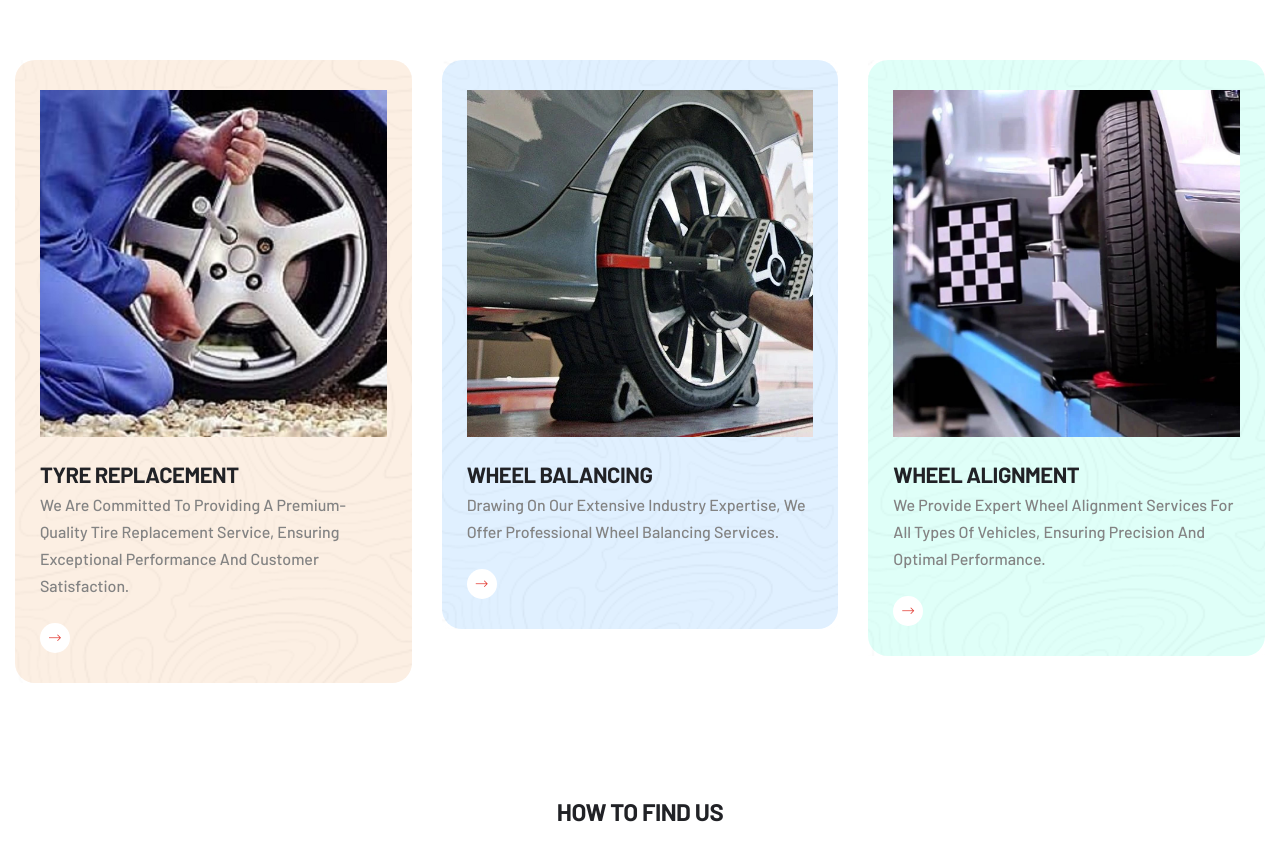
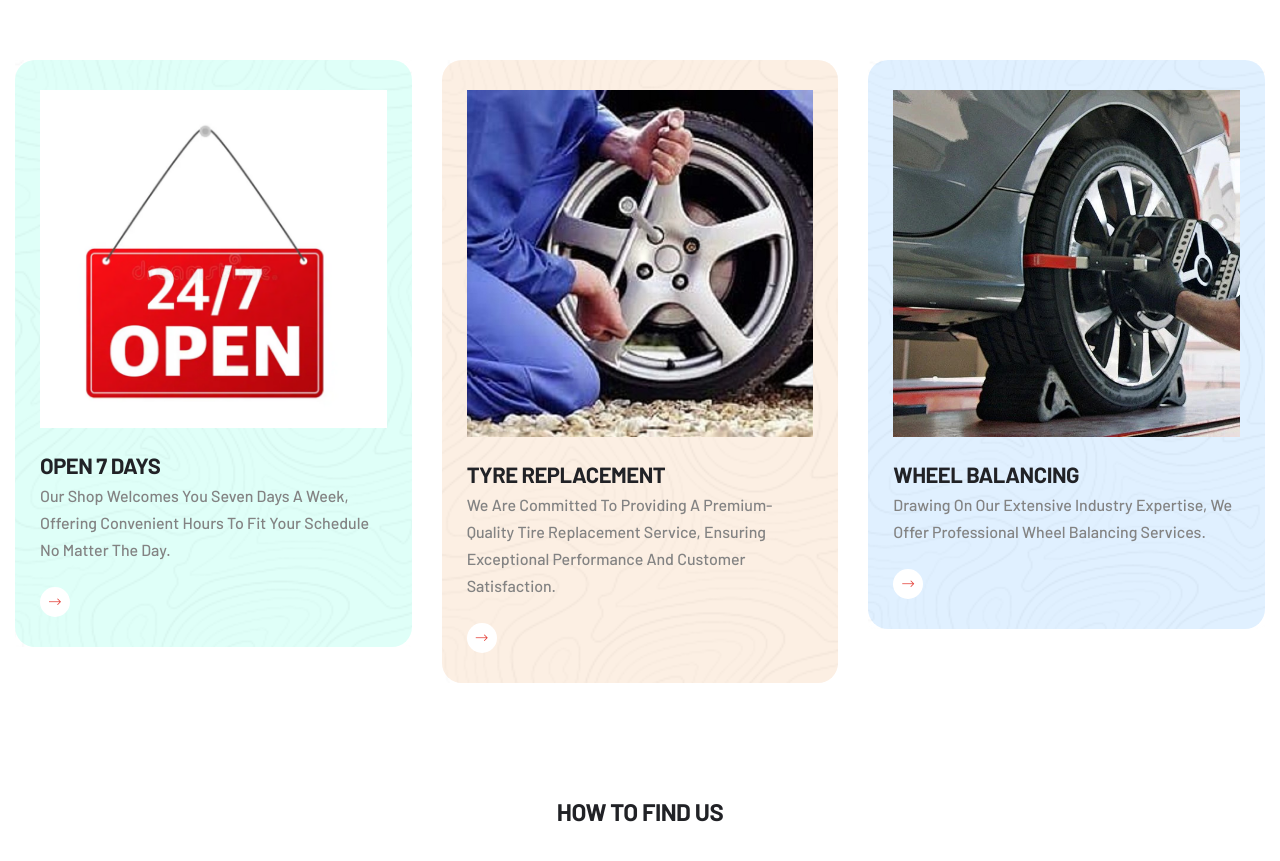
Before and after one commit to niobium-nz/wingtyreschch.co.nz, a plain HTML site: page src/index.html in a window 1280 px wide. Shown: the part 557-1418 px from the top of the page. Drawn offline with Linux system fonts and the light colour scheme; files whose address does not match are found by name.

Commit message:
Open 7 days. Banner color update.

```diff
--- a/src/index.html
+++ b/src/index.html
@@ -79,6 +79,19 @@
         <section class="feature-five" id="feature">
             <div class="container">
                 <div class="row gutter-y-30">
+                    <div class="col-xl-4 col-md-6 wow fadeInUp" data-wow-delay="150ms">
+                        <div class="feature-five__item" style="--accent-color: #DFFFF8;">
+                            <div class="feature-five__item__shape" style="background-image: url(assets/images/shapes/feature-5-shape-1.png);"></div>
+                            <div class="feature-five__item__image">
+                                <img src="assets/images/resources/feature-6-1.png">
+                            </div>
+                            <h3 class="feature-five__item__title">Open 7 Days</h3>
+                            <p class="feature-five__item__text">
+                                Our shop welcomes you seven days a week, offering convenient hours to fit your schedule no matter the day.
+                            </p>
+                            <a class="feature-five__item__rm"><i class="flaticon-arrow-right"></i></a>
+                        </div>
+                    </div><!-- feature-item -->
                     <div class="col-xl-4 col-md-6 wow fadeInUp" data-wow-delay="00ms">
                         <div class="feature-five__item" style="--accent-color: #FCEFE3;">
                             <div class="feature-five__item__shape" style="background-image: url(assets/images/shapes/feature-5-shape-1.png);"></div>
@@ -101,19 +114,6 @@
                             <h3 class="feature-five__item__title">Wheel Balancing</h3>
                             <p class="feature-five__item__text">
                                 Drawing on our extensive industry expertise, we offer professional wheel balancing services.
-                            </p>
-                            <a class="feature-five__item__rm"><i class="flaticon-arrow-right"></i></a>
-                        </div>
-                    </div><!-- feature-item -->
-                    <div class="col-xl-4 col-md-6 wow fadeInUp" data-wow-delay="150ms">
-                        <div class="feature-five__item" style="--accent-color: #DFFFF8;">
-                            <div class="feature-five__item__shape" style="background-image: url(assets/images/shapes/feature-5-shape-1.png);"></div>
-                            <div class="feature-five__item__image">
-                                <img src="assets/images/resources/feature-5-1-1.jpg">
-                            </div>
-                            <h3 class="feature-five__item__title">Wheel Alignment</h3>
-                            <p class="feature-five__item__text">
-                                We provide expert wheel alignment services for all types of vehicles, ensuring precision and optimal performance.
                             </p>
                             <a class="feature-five__item__rm"><i class="flaticon-arrow-right"></i></a>
                         </div>
```
Also changed, not shown: src/assets/images/resources/feature-6-1.png (added), src/assets/images/shapes/slider-4-1.png.
